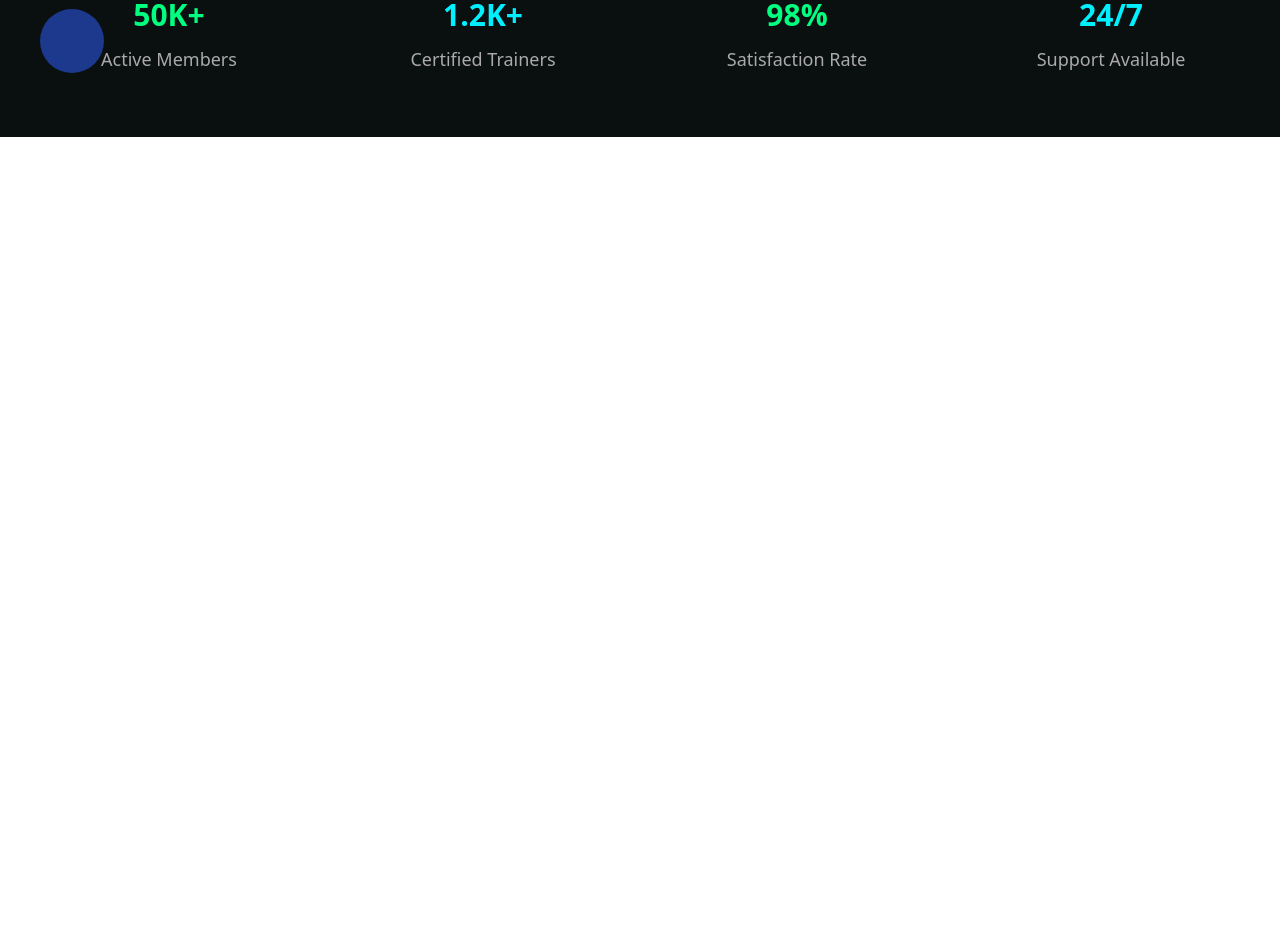
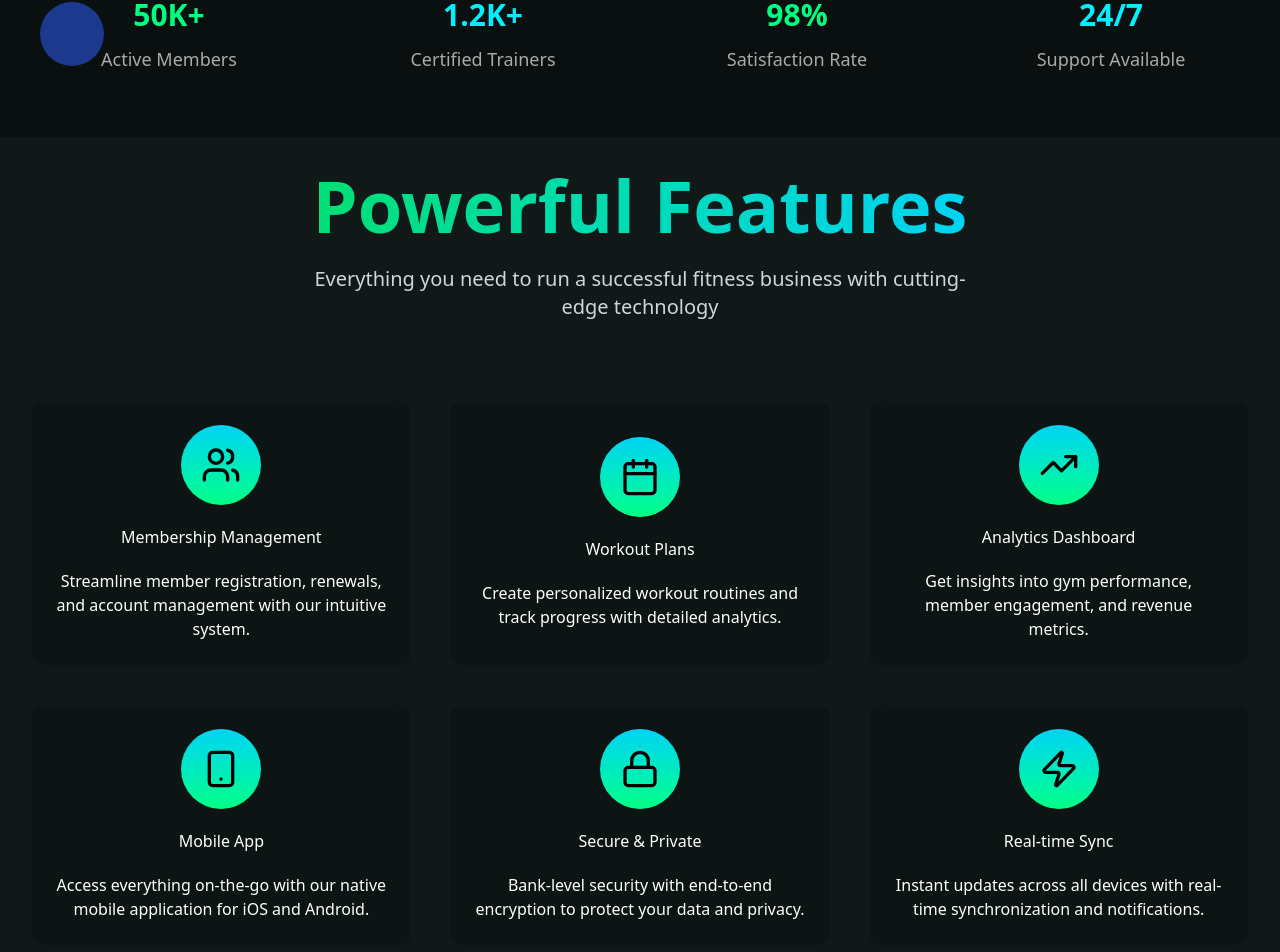
Before and after one commit to Girishmasade/fitpulse-gym-mern-project, a React (Vite) app in the folder client/: page /dashboard in a window 1280 px wide. Shown: the part 1091-2043 px from the top of the page. Before the commit the page ends 1228 px from the top, so only its background shows below. Built offline with nearby package versions, Linux system fonts and the light colour scheme; no server answers.

Commit message:
feat: add Features component to enhance Dashboard with key functionalities
Signed-off-by: Girishmasade <girishmasade@gmail.com>

```diff
--- /dev/null
+++ b/client/src/components/Features.jsx
@@ -0,0 +1,82 @@
+import React from "react";
+import {
+  Users,
+  Calendar,
+  TrendingUp,
+  Smartphone,
+  Lock,
+  Zap,
+} from "lucide-react";
+
+const Features = () => {
+  const features = [
+    {
+      icon: <Users className="w-10 h-10 text-black" />,
+      title: "Membership Management",
+      description:
+        "Streamline member registration, renewals, and account management with our intuitive system.",
+    },
+    {
+      icon: <Calendar className="w-10 h-10 text-black" />,
+      title: "Workout Plans",
+      description:
+        "Create personalized workout routines and track progress with detailed analytics.",
+    },
+    {
+      icon: <TrendingUp className="w-10 h-10 text-black" />,
+      title: "Analytics Dashboard",
+      description:
+        "Get insights into gym performance, member engagement, and revenue metrics.",
+    },
+    {
+      icon: <Smartphone className="w-10 h-10 text-black" />,
+      title: "Mobile App",
+      description:
+        "Access everything on-the-go with our native mobile application for iOS and Android.",
+    },
+    {
+      icon: <Lock className="w-10 h-10 text-black" />,
+      title: "Secure & Private",
+      description:
+        "Bank-level security with end-to-end encryption to protect your data and privacy.",
+    },
+    {
+      icon: <Zap className="w-10 h-10 text-black" />,
+      title: "Real-time Sync",
+      description:
+        "Instant updates across all devices with real-time synchronization and notifications.",
+    },
+  ];
+
+  return (
+    <div className="w-full min-h-screen flex flex-col bg-[#111818] p-8">
+      <div className="flex flex-col gap-2 text-center items-center">
+        <h1 className="text-4xl sm:text-5xl md:text-6xl lg:text-7xl font-extrabold bg-gradient-to-r from-green-400 to-cyan-400 text-transparent bg-clip-text">
+          Powerful Features
+        </h1>
+        <p className="max-w-xl sm:max-w-2xl text-gray-300 mt-4 text-sm sm:text-base md:text-xl">
+          Everything you need to run a successful fitness business with
+          cutting-edge technology
+        </p>
+      </div>
+
+      <div className="grid grid-cols-1 sm:grid-cols-2 md:grid-cols-3 gap-10 w-full pt-20">
+        {features.map((feature, index) => (
+          <div
+            key={index}
+            className="group rounded-xl flex flex-col items-center justify-center gap-5 bg-[#0d1414] p-6 text-center transition-all duration-300 hover:ring-1 hover:ring-[#00FF80] hover:shadow-[0_0_20px_3px_rgba(0,255,100,0.4)] hover:scale-105 cursor-pointer"
+          >
+            <div className="w-20 h-20 rounded-full bg-gradient-to-t from-[#00FF80] to-cyan-400 flex items-center justify-center transition-transform duration-500 group-hover:rotate-12">
+              {feature.icon}
+            </div>
+
+            <h1>{feature.title}</h1>
+            <h3>{feature.description}</h3>
+          </div>
+        ))}
+      </div>
+    </div>
+  );
+};
+
+export default Features;
--- a/client/src/pages/Dashboard.jsx
+++ b/client/src/pages/Dashboard.jsx
@@ -2,6 +2,7 @@ import React from 'react'
 import Navbar from '../components/Navbar'
 import HeroSection from '../components/HeroSection'
 import StatsSection from '../components/StatsSection'
+import Features from '../components/Features'
 
 const Dashboard = () => {
   return (
@@ -9,6 +10,7 @@ const Dashboard = () => {
       <Navbar />
       <HeroSection/>
        <StatsSection />
+       <Features/>
     </div>
   )
 }
```
